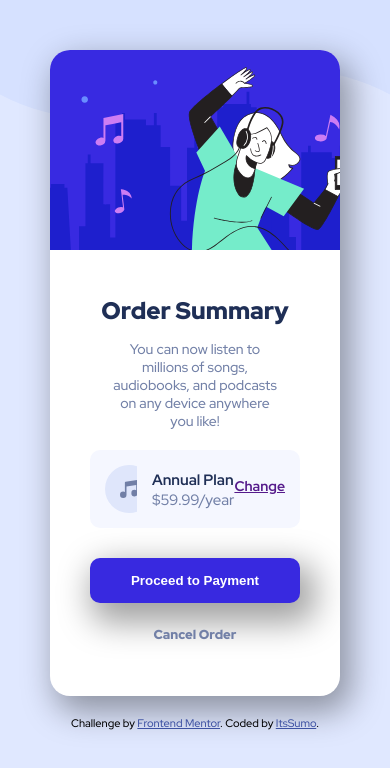
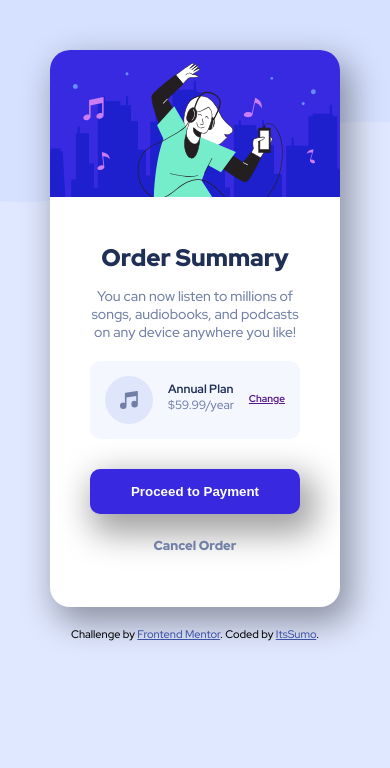
Before and after one commit to itssumo/order-sumarry-component-card, a plain HTML site: page index.html in a window 390 px wide. Drawn offline with Linux system fonts and the light colour scheme; a web font is replaced by a local one.

Commit message:
responsive

```diff
--- a/css/styles.css
+++ b/css/styles.css
@@ -12,7 +12,7 @@ body{
     background-repeat: no-repeat;
     background-size: contain;
     background-color: hsl(225, 100%, 94%);
-    margin: 0;
+    margin: 0 auto;
     padding: 50px;
 }
 .main{
@@ -24,8 +24,6 @@ body{
     width:410px
 }
 .card{
-    display: flex;
-    flex-direction: column;
     width: 380px;
     background-color: #fff;
     border-radius: 20px;
@@ -121,3 +119,28 @@ body{
 .button button:hover{
     opacity: 0.5;
 }
+/* //////////////////////////responsive\\\\\\\\\\\\\\\\\\\\\ */
+@media only screen and (max-width: 600px){
+    body{
+        background-image: url("../images/pattern-background-mobile.svg");
+    }
+    .card{
+        width: 300px;
+       display: block;
+    }
+    .plan{
+        flex: none;
+    }
+    .img img{
+        width:300px;
+    }
+    .summary{
+        padding: 0;
+    }
+    .price{
+        font-size: 12px;
+    }
+    .link a{
+        font-size: 10px;
+    }
+}
```
